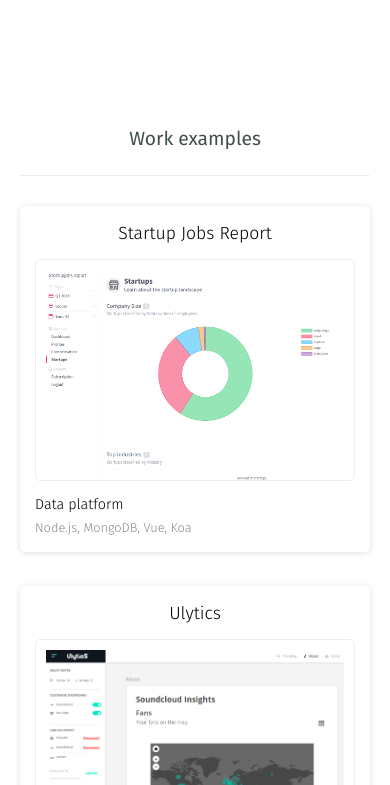
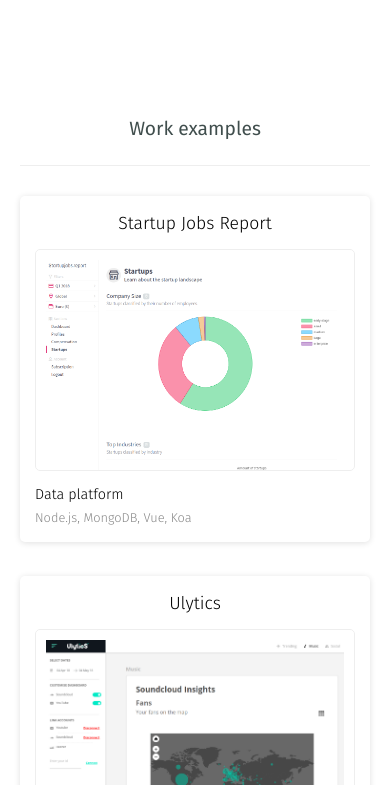
Before and after one commit to salvadr/salvadr.github.io, a plain HTML site: page index.html in a window 390 px wide. Shown: the part 368-1153 px from the top of the page. Drawn offline with Linux system fonts and the light colour scheme.

Commit message:
fix margin issue

```diff
--- a/css/style.css
+++ b/css/style.css
@@ -18,7 +18,7 @@
 
 html,
 body {
-  margin: 40px 0 0;
+  margin: 0;
   padding: 0;
   font-family: "Fira Sans", Arial, Helvetica, sans-serif;
   font-weight: 400;
@@ -109,7 +109,7 @@ h2 {
 
 header {
   width: 100%;
-  margin: 80px 0 150px;
+  margin: 120px 0;
   padding: 0;
   box-sizing: border-box;
 }
@@ -380,7 +380,7 @@ header {
 
 @media screen and (max-width: 1024px) {
   html, body {
-    margin: 20px 0 0;
+    margin: 0;
   }
   .container {
     width: 100%;
@@ -434,7 +434,7 @@ header {
 
 @media screen and (max-width: 768px) {
   html, body {
-    margin: 20px 0 0;
+    margin: 0;
   }
   #sidebar h1 {
     display: inline-block;
@@ -508,7 +508,7 @@ header {
 
 @media screen and (max-height: 800px) {
   html, body {
-    margin: 15px 0 0;
+    margin: 0;
   }
   #tags {
     margin: 10px 0 0;
```
